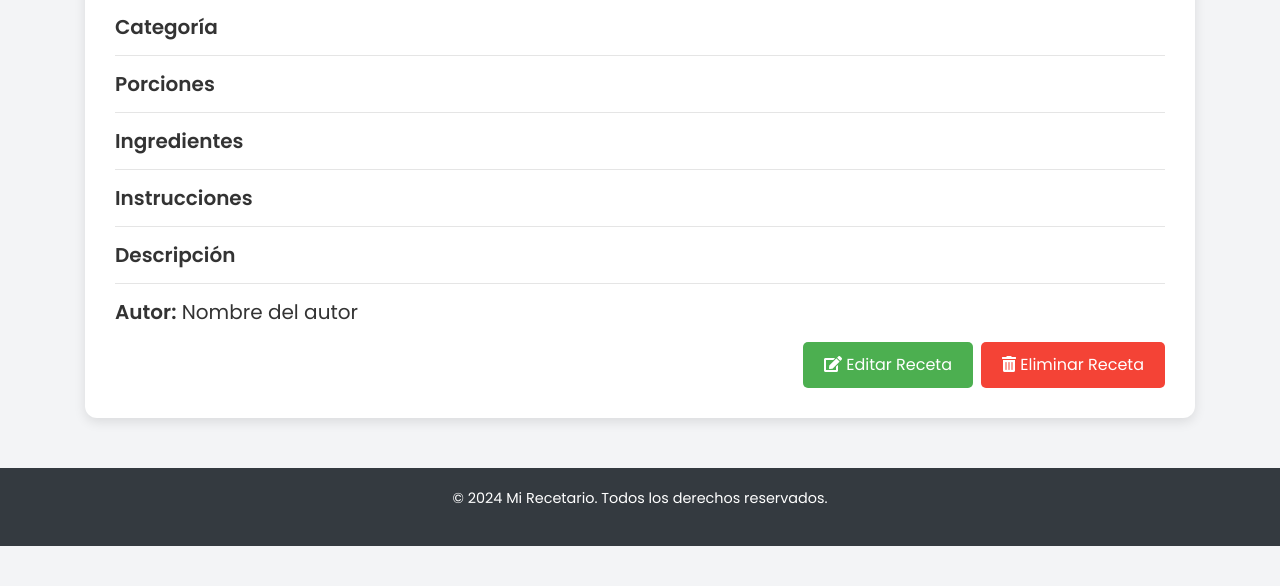
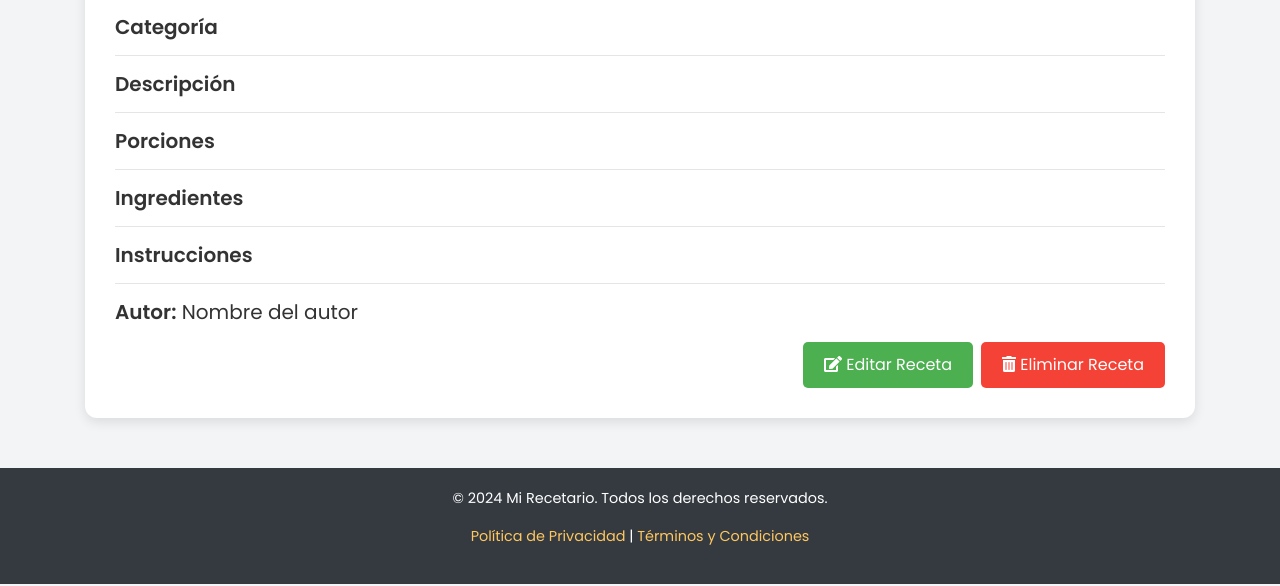
Before and after one commit to Saracaypao/proyecto-sed, a website: page proyectoSed/frontend/recetaCompleta.html in a window 1280 px wide. Shown: the part 214-800 px from the top of the page. Drawn offline with nearby package versions, Linux system fonts and the light colour scheme.

Commit message:
Add: modifications

```diff
--- a/proyectoSed/frontend/css/recetaCompletaStyles.css
+++ b/proyectoSed/frontend/css/recetaCompletaStyles.css
@@ -94,6 +94,21 @@ body {
     margin-top: 50px;
     font-size: 0.9rem;
 }
+
+.footer {
+    background-color: #343a40;
+    color: white;
+    padding: 20px 0;
+    text-align: center;
+}
+.footer a {
+    color: #ffc75f;
+    text-decoration: none;
+}
+.footer a:hover {
+    text-decoration: underline;
+}
+
 @keyframes fadeIn {
     from { opacity: 0; }
     to { opacity: 1; }
--- a/proyectoSed/frontend/css/recetasStyles.css
+++ b/proyectoSed/frontend/css/recetasStyles.css
@@ -157,6 +157,11 @@ body {
     color: white;
     padding: 20px 0;
     text-align: center;
+    width: 100%;
+    position: relative;
+    margin-left: 0; /* Elimina márgenes que podrían estar afectando */
+    margin-right: 0;
+    box-sizing: border-box;
 }
 .footer a {
     color: #ffc75f;
--- a/proyectoSed/frontend/js/carrusel.js
+++ b/proyectoSed/frontend/js/carrusel.js
@@ -4,7 +4,9 @@ document.addEventListener('DOMContentLoaded', function () {
         './assets/imagen4.jpg',
         './assets/imagen5.jpg',
         './assets/imagen6.jpg',
-        './assets/imagen8.jpg'
+        './assets/imagen8.jpg',
+        './assets/imagen9.jpg',
+        './assets/imagen10.jpg'
     ];
 
     const carouselItems = document.querySelectorAll('.carousel-item img');
--- a/proyectoSed/frontend/recetaCompleta.html
+++ b/proyectoSed/frontend/recetaCompleta.html
@@ -29,6 +29,12 @@
         </p>
         <hr>
 
+        <h5><strong>Descripción</strong></h5>
+        <p id="descripcion" class="description-text">
+            <!-- La descripción se cargará aquí dinámicamente -->
+        </p>
+        <hr>
+
         <h5><strong>Porciones</strong> </h5>
         <p id="porciones" class="porciones-text">
             <!-- Las instrucciones se cargarán aquí dinámicamente -->
@@ -47,12 +53,6 @@
         </p>
         <hr>
 
-        <h5><strong>Descripción</strong></h5>
-        <p id="descripcion" class="description-text">
-            <!-- La descripción se cargará aquí dinámicamente -->
-        </p>
-        <hr>
-
         <h5><strong>Autor:</strong> <span id="autor">Nombre del autor</span></h5>
         <div class="d-flex justify-content-end">
             <button class="btn btn-edit" data-toggle="modal" data-target="#editRecipeModal">
@@ -67,6 +67,7 @@
 
 <footer class="footer">
     <p>&copy; 2024 Mi Recetario. Todos los derechos reservados.</p>
+    <p><a href="#">Política de Privacidad</a> | <a href="#">Términos y Condiciones</a></p>
 </footer>
 
 <script src="./js/recetaCompleta.js"></script>
```
Also changed, not shown: proyectoSed/frontend/recetas.html (+4 -4 lines), proyectoSed/frontend/assets/imagen10.jpg (renamed from proyectoSed/frontend/assets/sinigual-footer-cta-bg-1200x400.jpg).
